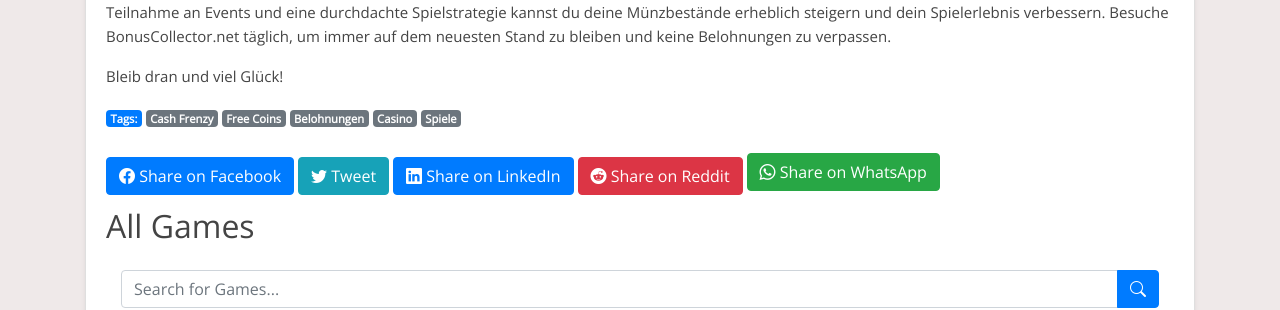
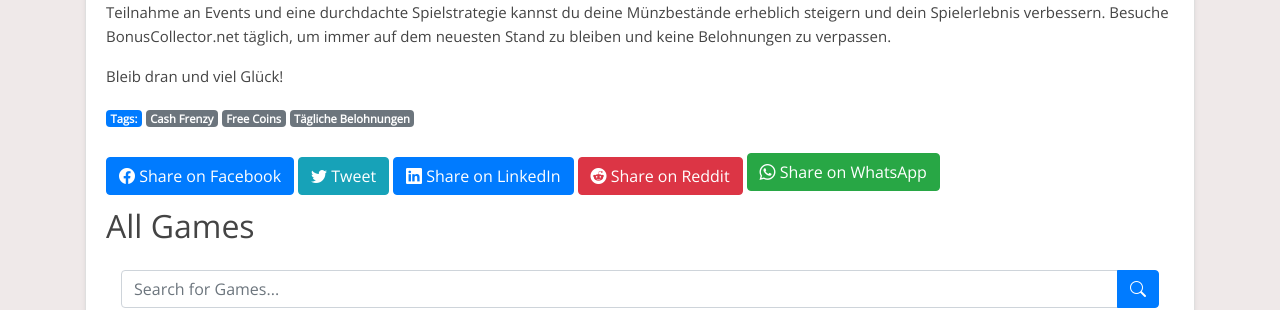
Before and after one commit to Prollad99/bs-net, a Jekyll site: the page built from de/_posts/2024-07-18-cash-frenzy.md, in a window 1280 px wide and 900 px high, scrolled down 7928 px. Shown: the part 149-459 px from the top of the window. Built offline with Jekyll 4.4.1, drawn with Linux system fonts in a browser that asks for light colours; nearby versions of some CDN libraries; comment, search, counter and statistics services are not loaded.

Commit message:
Update 2024-07-18-cash-frenzy.md

```diff
--- a/de/_posts/2024-07-18-cash-frenzy.md
+++ b/de/_posts/2024-07-18-cash-frenzy.md
@@ -2,7 +2,7 @@
 layout: post
 title: "Cash Frenzy Free Coins: Tägliche Belohnungen und Tipps"
 date: 2024-07-18
-tags: [Cash Frenzy, Free Coins, Belohnungen, Casino, Spiele]
+tags: [Cash Frenzy, Free Coins, Tägliche Belohnungen]
 author: BonusCollector.net
 description: "Erhalte täglich kostenlose Münzen für Cash Frenzy und steigere dein Spielerlebnis mit unseren exklusiven Tipps und Tricks."
 lang: de
```
